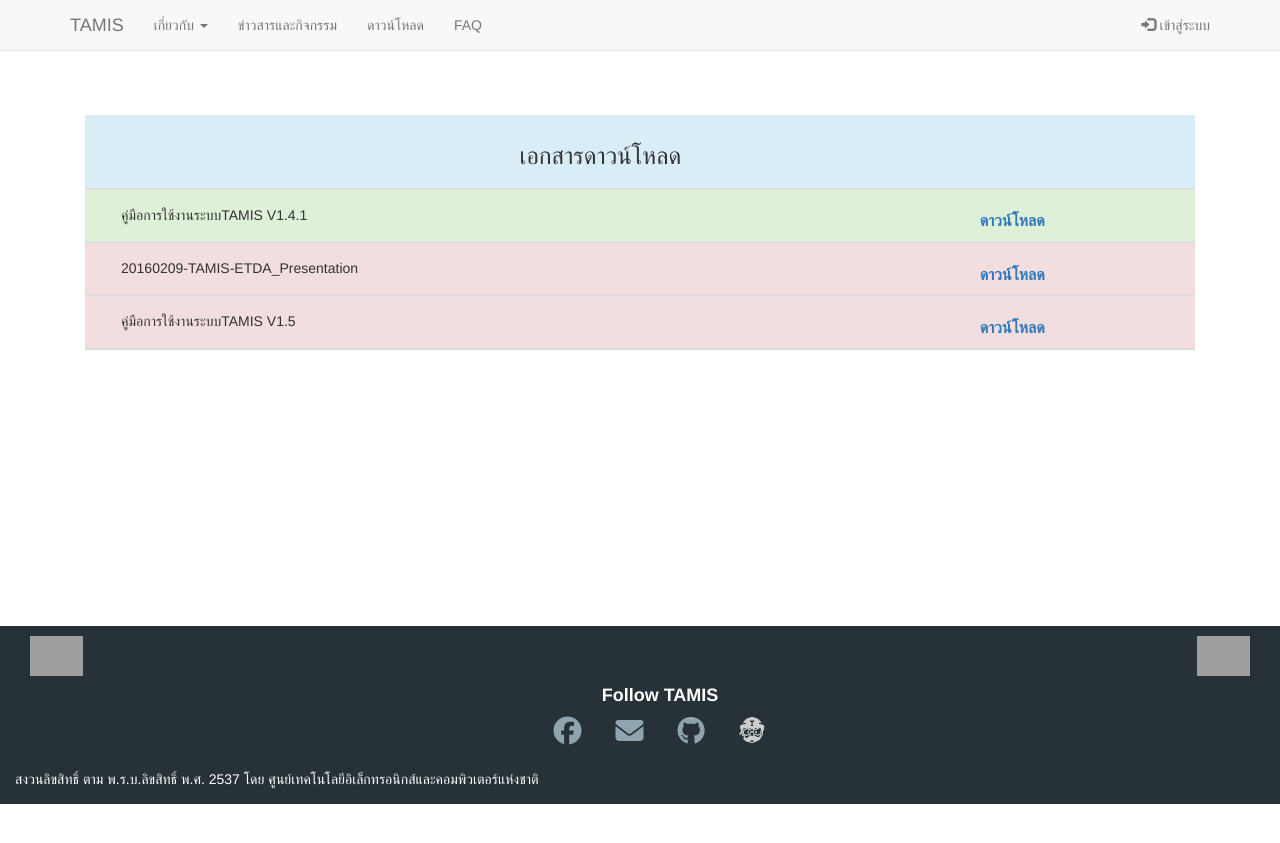
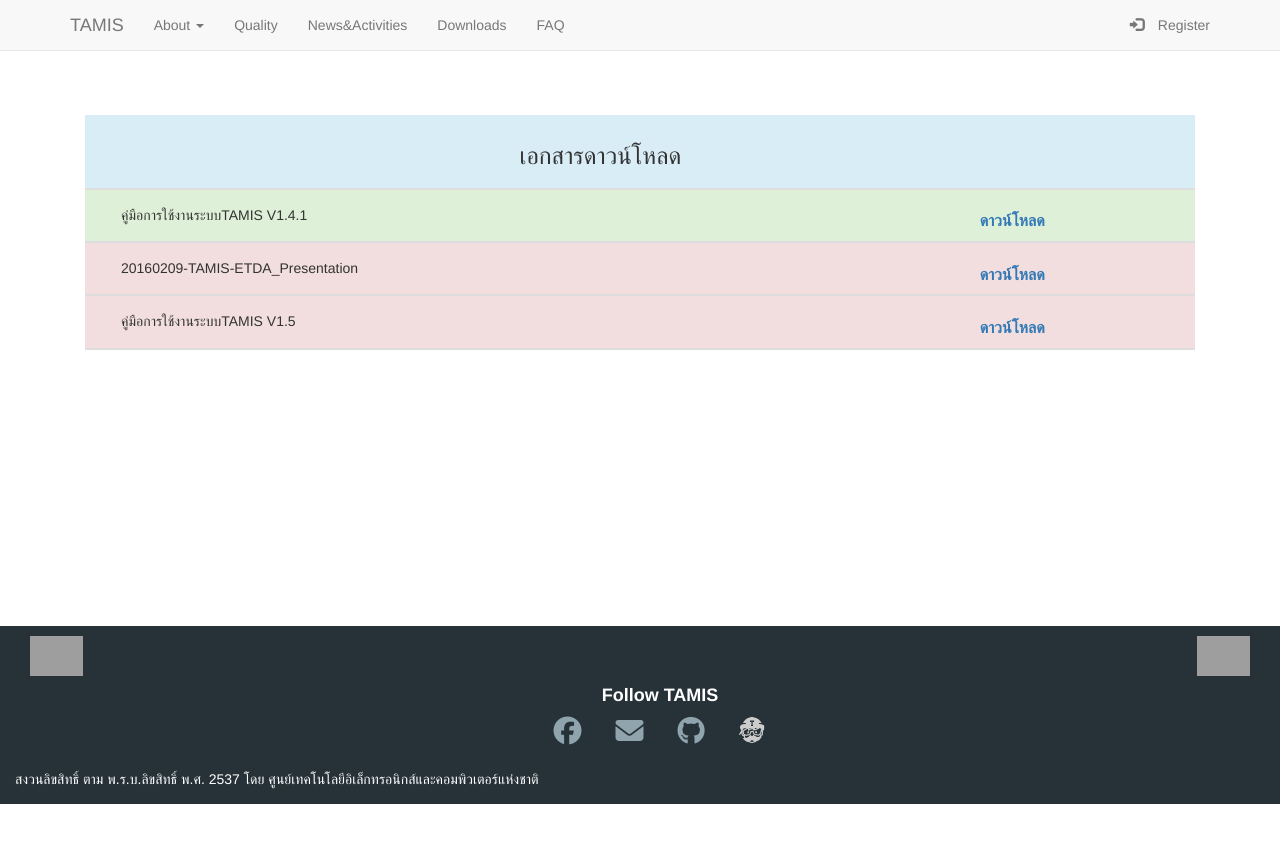
Before and after one commit to Acherrylp/Acherry.github.io, a Jekyll site: the page built from downloads.html, in a window 1280 px wide. Shown: the top 843 px of the page. Built offline with Jekyll 4.4.1, drawn with Linux system fonts in a browser that asks for light colours; nearby versions of some CDN libraries; grey boxes are pictures that could not be loaded.

Commit message:
แก้ไข header

```diff
--- a/_includes/header.html
+++ b/_includes/header.html
@@ -1,11 +1,11 @@
 <style>
-.nav1:hover{
+    .nav1:hover {
         background-color: #ECEFF1;
     }
-.gray{
+
+    .gray {
         -webkit-filter: grayscale(100%);
     }
-
 </style>
 <header class="shadow">
     <nav class="navbar-header navbar navbar-default navbar-fixed-top">
@@ -20,22 +20,23 @@
             <div class="collapse navbar-collapse" id="myNavbar">
                 <ul class="nav navbar-nav">
                     <li class="dropdown nav1">
-        <a class="dropdown-toggle " data-toggle="dropdown" href="http://acherrylp.github.io">เกี่ยวกับ
+                        <a class="dropdown-toggle " data-toggle="dropdown" href="http://acherrylp.github.io">About
         <span class="caret"></span></a>
                         <ul class="dropdown-menu">
-          <li  class="nav1 "><a href="http://acherrylp.github.io/#tamis">TAMIS คืออะไร</a></li>
-          <li class="nav1 "><a href="http://acherrylp.github.io/#video">วิดีโอ</a></li>
+                            <li class="nav1 "><a href="http://acherrylp.github.io/#tamis">TAMIS?</a></li>
+                            <li class="nav1 "><a href="http://acherrylp.github.io/#video">Video</a></li>
                             <li class="nav1"><a href="http://acherrylp.github.io/#location">Location</a></li>
-          <li class="nav1"><a href="http://acherrylp.github.io/#clients">กลุ่มลูกค้า</a></li>
-          <li class="nav1"><a href="http://acherrylp.github.io/#statics">จำนวนสถิติ</a></li>
+                            <li class="nav1"><a href="http://acherrylp.github.io/#clients">Clients</a></li>
+                            <li class="nav1"><a href="http://acherrylp.github.io/#statics">Statics</a></li>
                         </ul>
                     </li>
-      <li class="nav1"><a href="http://acherrylp.github.io/news">ข่าวสารและกิจกรรม</a></li>
-      <li class="nav1"><a href="http://acherrylp.github.io/downloads">ดาวน์โหลด</a></li>
+                    <li class="nav1"><a href="http://acherrylp.github.io/quality">Quality</a></li>
+                    <li class="nav1"><a href="http://acherrylp.github.io/news">News&Activities</a></li>
+                    <li class="nav1"><a href="http://acherrylp.github.io/downloads">Downloads</a></li>
                     <li class="nav1"><a href="http://acherrylp.github.io/faq">FAQ</a></li>
                 </ul>
                 <ul class="nav nav1 navbar-nav navbar-right">
-      <li ><a href="http://localhost/web/form.php"><span class="glyphicon glyphicon-log-in"></span> เข้าสู่ระบบ</a></li>
+                    <li><a href="http://localhost/web/form.php"><span class="glyphicon glyphicon-log-in"></span>&emsp;Register </a></li>
                 </ul>
             </div>
         </div>
```
Lines whose indentation alone changed are shown as unchanged.
